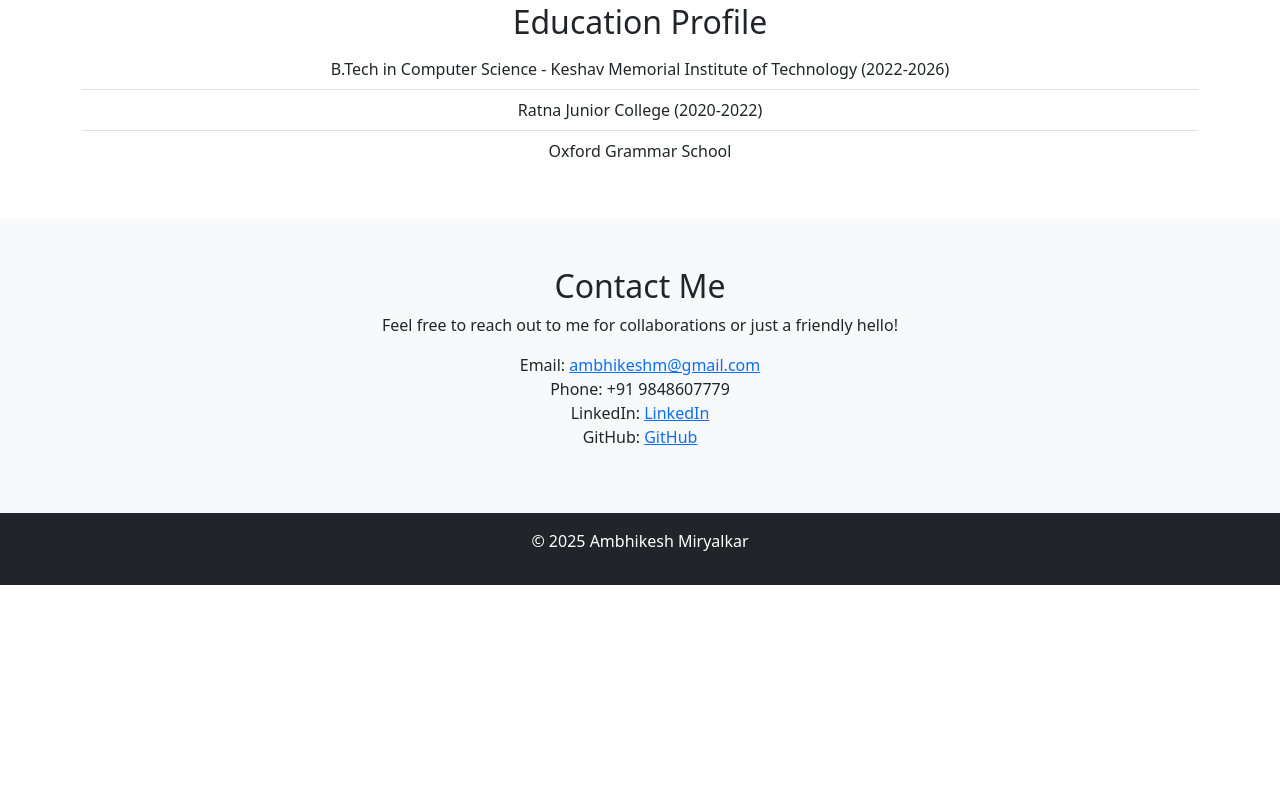
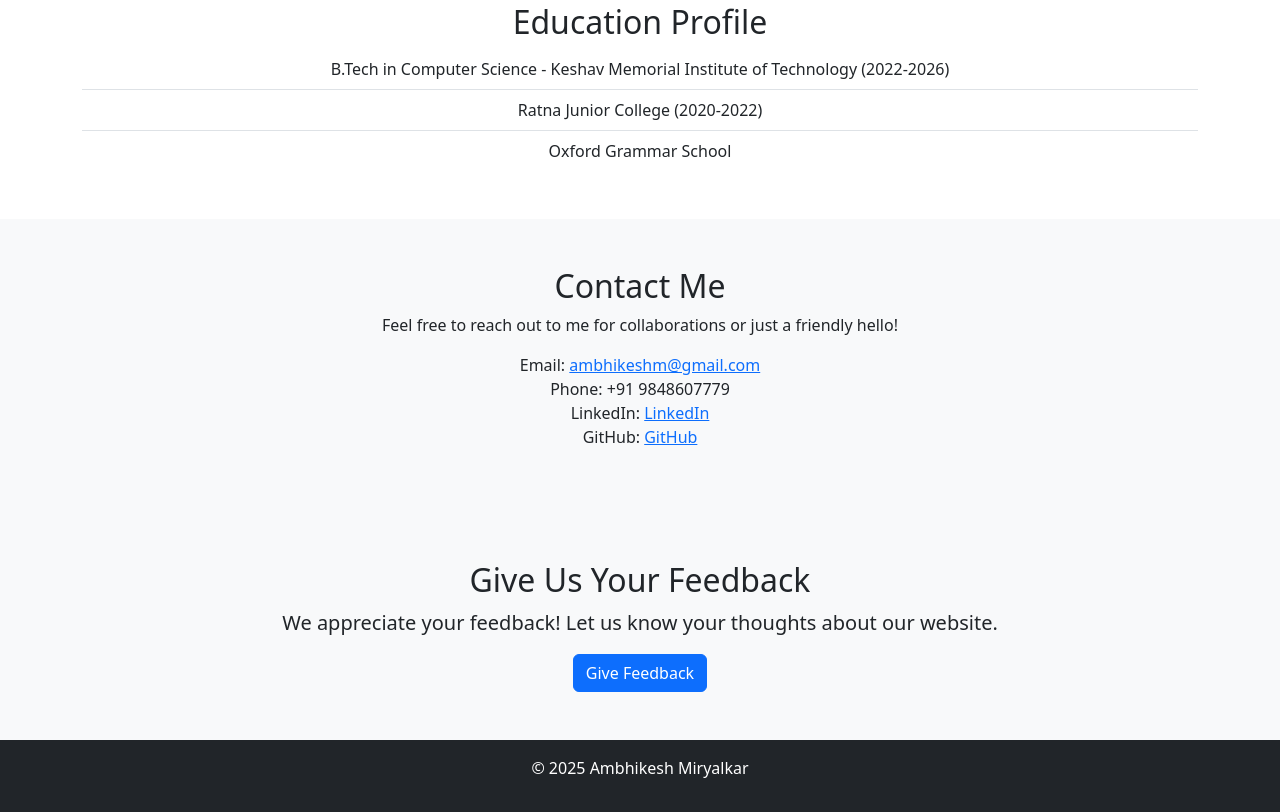
Before and after one commit to Ambhikesh9/FEWD, a plain HTML site: page portfolio-withcdn.html in a window 1280 px wide. Shown: the part 1922-2734 px from the top of the page. Before the commit the page ends 2507 px from the top, so only its background shows below. Drawn offline with nearby package versions, Linux system fonts and the light colour scheme.

Commit message:
final commit

```diff
--- a/portfolio-withcdn.html
+++ b/portfolio-withcdn.html
@@ -159,6 +159,16 @@
     </div>
   </section>
 
+  <!-- Feedback Section -->
+<section id="feedback" class="py-5 bg-light text-center">
+  <div class="container">
+    <h2>Give Us Your Feedback</h2>
+    <p class="lead">We appreciate your feedback! Let us know your thoughts about our website.</p>
+    <a href="feedback-with-cdn.html" class="btn btn-primary">Give Feedback</a>
+  </div>
+</section>
+
+
   <!-- Footer -->
   <footer class="bg-dark text-white text-center py-3">
     <div class="container">
```
Also changed, not shown: portfolio-without-cdn.html (+10 -0 lines).
